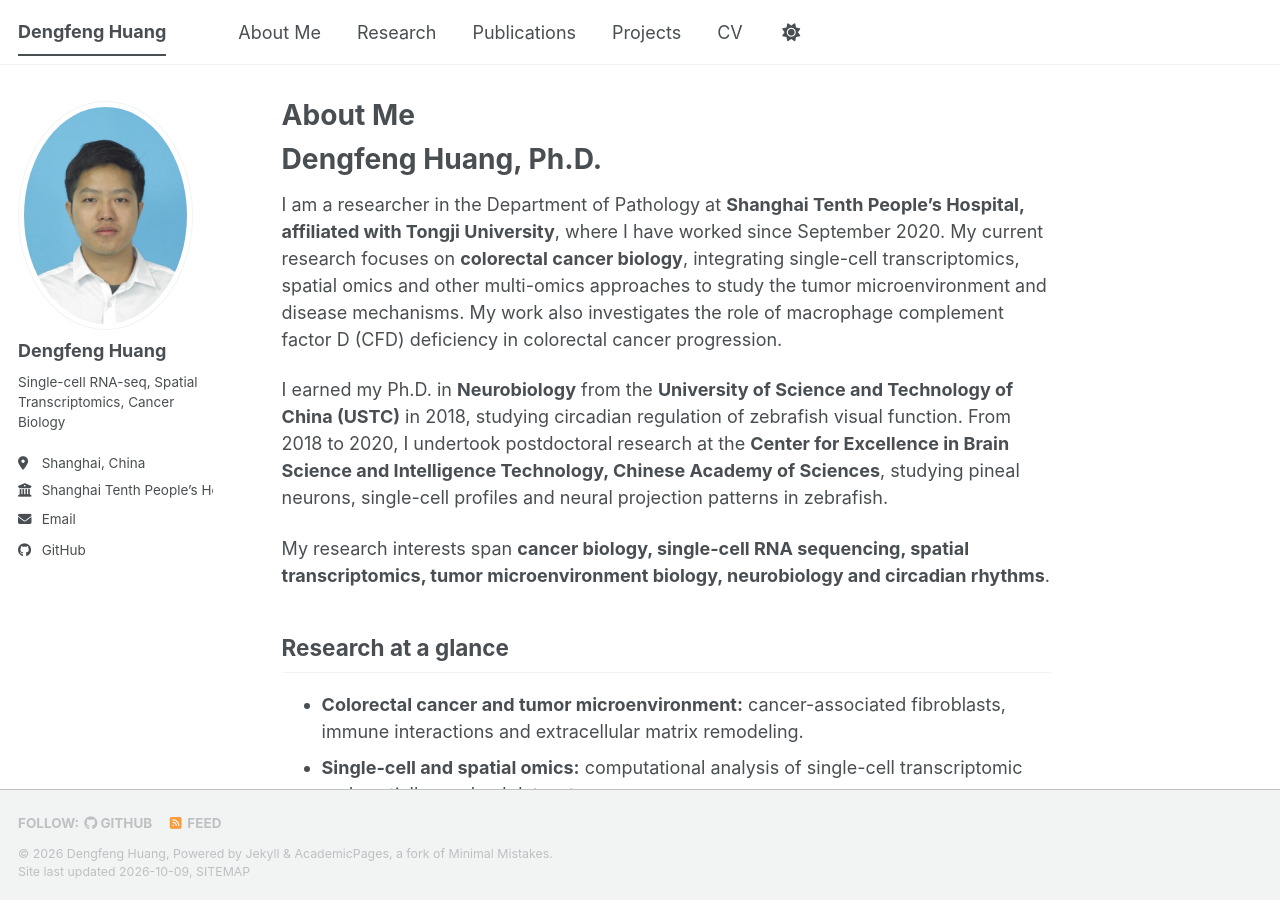
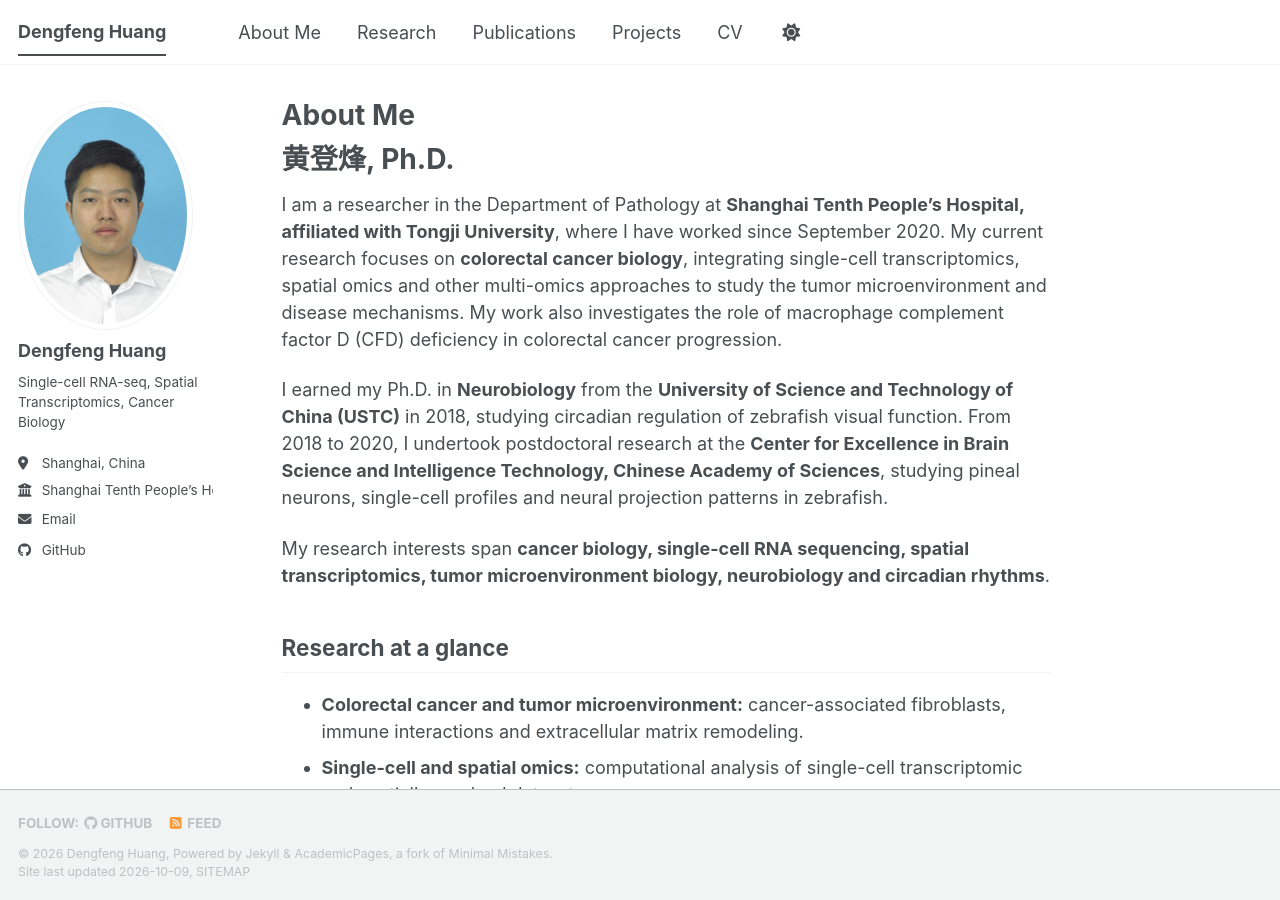
Before and after one commit to dfeng269/dfeng269.github.io, a Jekyll site: the page built from _pages/about.md, in a window 1280 px wide and 900 px high. Built offline with Jekyll 4.4.1, drawn with Linux system fonts in a browser that asks for light colours; a style sheet for code colours, icons or effects is not loaded.

Commit message:
Update author name to Chinese characters

```diff
--- a/_pages/about.md
+++ b/_pages/about.md
@@ -5,7 +5,7 @@ permalink: /
 author_profile: true
 ---
 
-# Dengfeng Huang, Ph.D.
+# 黄登烽, Ph.D.
 
 I am a researcher in the Department of Pathology at **Shanghai Tenth People’s Hospital, affiliated with Tongji University**, where I have worked since September 2020. My current research focuses on **colorectal cancer biology**, integrating single-cell transcriptomics, spatial omics and other multi-omics approaches to study the tumor microenvironment and disease mechanisms. My work also investigates the role of macrophage complement factor D (CFD) deficiency in colorectal cancer progression.
 
```
